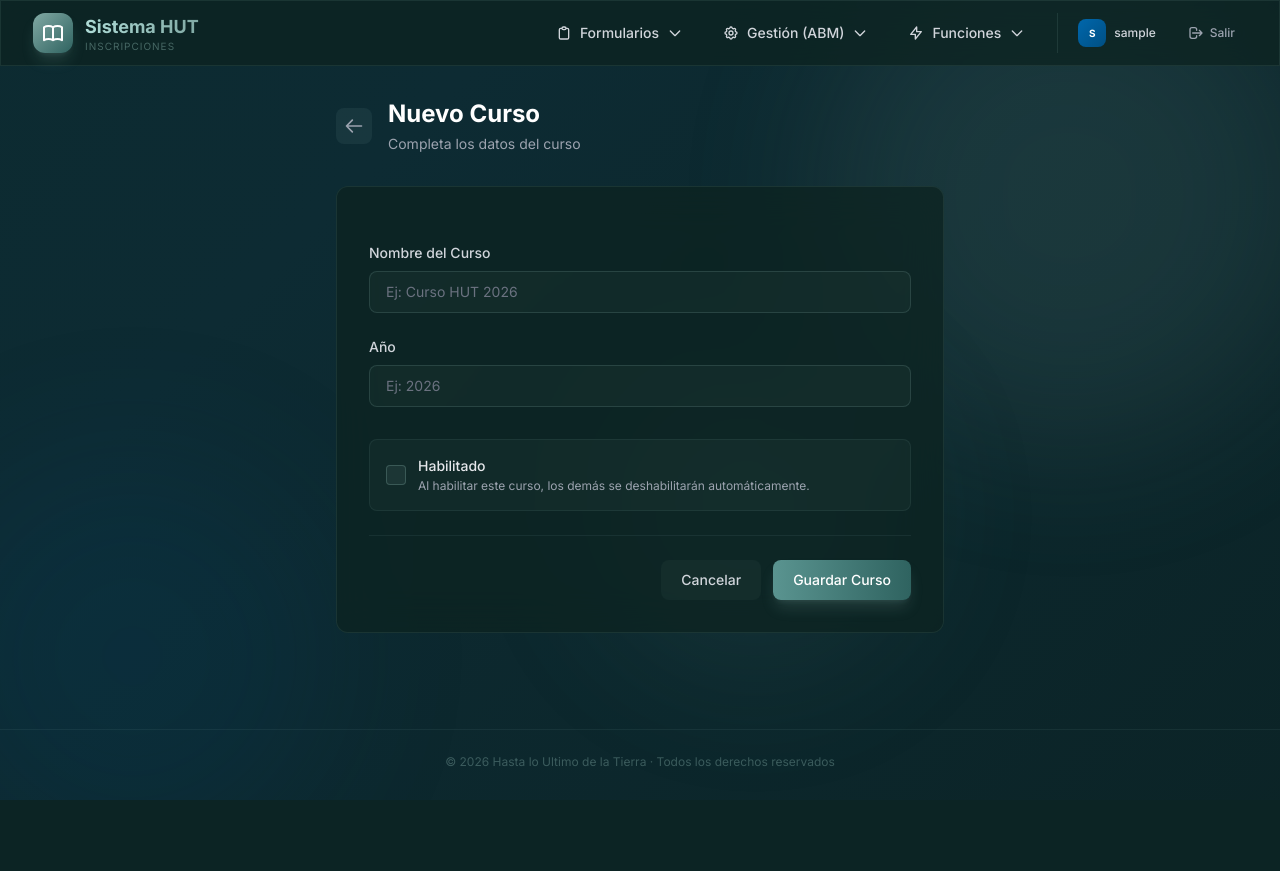
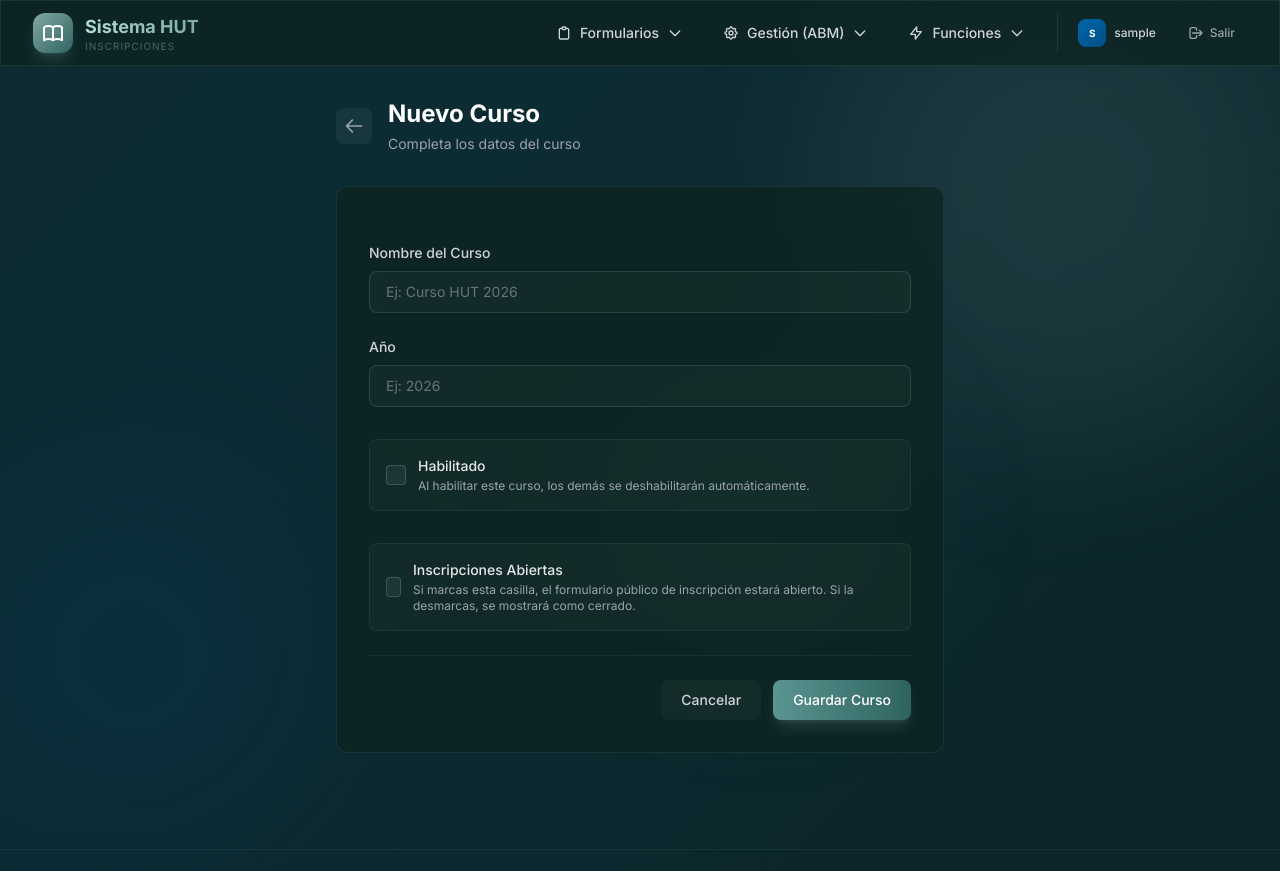
Before and after one commit to ArielRomero93/SistemaHUT_v2, a Django app: page /cursos/nuevo/ in a window 1280 px wide. Shown: the top 871 px of the page. Before the commit the page ends 800 px from the top, so only its background shows below. Run offline with Django 4.2, Linux system fonts and the light colour scheme; the visitor is signed in with stand-in values (Sample User, id 1); some libraries are stand-ins or nearby versions.

```diff
--- a/inscripciones/forms.py
+++ b/inscripciones/forms.py
@@ -193,7 +193,7 @@ class InscripcionForm(forms.ModelForm):
 class CursoHUTForm(forms.ModelForm):
     class Meta:
         model = CursoHUT
-        fields = ['nombre', 'anio', 'activo']
+        fields = ['nombre', 'anio', 'activo', 'inscripciones_abiertas']
         widgets = {
             'nombre': forms.TextInput(attrs={
                 'class': ADMIN_INPUT_CLASS,
@@ -204,6 +204,9 @@ class CursoHUTForm(forms.ModelForm):
                 'placeholder': 'Ej: 2026',
             }),
             'activo': forms.CheckboxInput(attrs={
+                'class': 'appearance-none w-5 h-5 rounded border border-hut-300/30 bg-hut-300/10 checked:bg-hut-500 checked:border-hut-500 focus:outline-none focus:ring-2 focus:ring-hut-400/50 cursor-pointer transition-all flex items-center justify-center checked:after:content-[\'✔\'] checked:after:text-white checked:after:text-xs',
+            }),
+            'inscripciones_abiertas': forms.CheckboxInput(attrs={
                 'class': 'appearance-none w-5 h-5 rounded border border-hut-300/30 bg-hut-300/10 checked:bg-hut-500 checked:border-hut-500 focus:outline-none focus:ring-2 focus:ring-hut-400/50 cursor-pointer transition-all flex items-center justify-center checked:after:content-[\'✔\'] checked:after:text-white checked:after:text-xs',
             }),
         }
--- a/inscripciones/models.py
+++ b/inscripciones/models.py
@@ -104,6 +104,7 @@ class CursoHUT(models.Model):
     nombre = models.CharField(max_length=100, verbose_name='Nombre del Curso')
     anio = models.IntegerField(verbose_name='Año')
     activo = models.BooleanField(default=False, verbose_name='Habilitado')
+    inscripciones_abiertas = models.BooleanField(default=False, verbose_name='Inscripciones Abiertas')
 
     def save(self, *args, **kwargs):
         if self.activo:
--- a/inscripciones/templates/inscripciones/cursohut_form.html
+++ b/inscripciones/templates/inscripciones/cursohut_form.html
@@ -51,6 +51,17 @@
                         <p class="mt-1 text-xs text-red-400">{{ form.activo.errors.0 }}</p>
                     {% endif %}
                 </div>
+
+                <div class="flex items-center gap-3 mt-2 bg-hut-300/5 p-4 rounded-lg border border-hut-300/10">
+                    {{ form.inscripciones_abiertas }}
+                    <div>
+                        <label for="{{ form.inscripciones_abiertas.id_for_label }}" class="block text-sm font-medium text-gray-200">{{ form.inscripciones_abiertas.label }}</label>
+                        <p class="text-xs text-gray-400 mt-0.5">Si marcas esta casilla, el formulario público de inscripción estará abierto. Si la desmarcas, se mostrará como cerrado.</p>
+                    </div>
+                    {% if form.inscripciones_abiertas.errors %}
+                        <p class="mt-1 text-xs text-red-400">{{ form.inscripciones_abiertas.errors.0 }}</p>
+                    {% endif %}
+                </div>
             </div>
 
             <div class="pt-6 border-t border-hut-300/10 flex justify-end gap-3">
--- a/inscripciones/urls.py
+++ b/inscripciones/urls.py
@@ -20,6 +20,7 @@ urlpatterns = [
     path('cursos/nuevo/', views.CursoHUTCreateView.as_view(), name='cursos_crear'),
     path('cursos/editar/<int:pk>/', views.CursoHUTUpdateView.as_view(), name='cursos_editar'),
     path('cursos/eliminar/<int:pk>/', views.CursoHUTDeleteView.as_view(), name='cursos_eliminar'),
+    path('cursos/toggle-inscripciones/<int:pk>/', views.toggle_inscripciones_curso, name='cursos_toggle_inscripciones'),
 
     # Grupos Moodle (Admin)
     path('grupos/', views.GruposMoodleListView.as_view(), name='grupos_lista'),
--- a/inscripciones/views.py
+++ b/inscripciones/views.py
@@ -71,6 +71,10 @@ def inscripcion_lista(request):
 
 def inscripcion_crear(request):
     """Formulario público para crear una nueva inscripción (sin login requerido)."""
+    curso_activo = CursoHUT.objects.filter(activo=True).first()
+    if curso_activo and not curso_activo.inscripciones_abiertas:
+        return inscripciones_cerradas(request)
+
     if request.method == 'POST':
         form = InscripcionForm(request.POST)
         if form.is_valid():
@@ -351,6 +355,20 @@ class CursoHUTDeleteView(LoginRequiredMixin, DeleteView):
         messages.success(self.request, 'Curso eliminado correctamente.')
         return super().delete(request, *args, **kwargs)
 
+@login_required
+def toggle_inscripciones_curso(request, pk):
+    from django.shortcuts import get_object_or_404
+    curso = get_object_or_404(CursoHUT, pk=pk)
+    if curso.activo:
+        curso.inscripciones_abiertas = not curso.inscripciones_abiertas
+        curso.save(update_fields=['inscripciones_abiertas'])
+        estado = "abiertas" if curso.inscripciones_abiertas else "cerradas"
+        messages.success(request, f'Inscripciones {estado} para el curso {curso.nombre}.')
+    else:
+        messages.error(request, 'Solo se pueden abrir o cerrar inscripciones en el curso activo.')
+
+    return redirect('cursos_lista')
+
 # ==============================================================================
 # GRUPOS MOODLE CRUD
 # ==============================================================================
```
Also changed, not shown: inscripciones/templates/inscripciones/cursohut_list.html (+17 -3 lines), inscripciones/migrations/0014_cursohut_inscripciones_abiertas.py (added).
